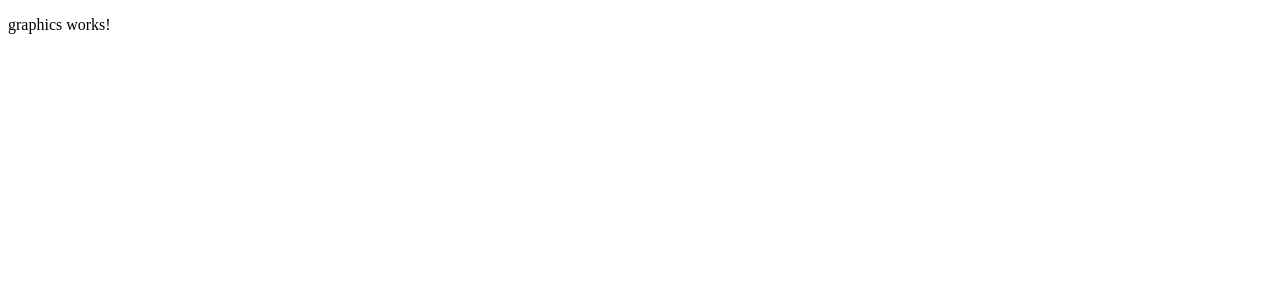
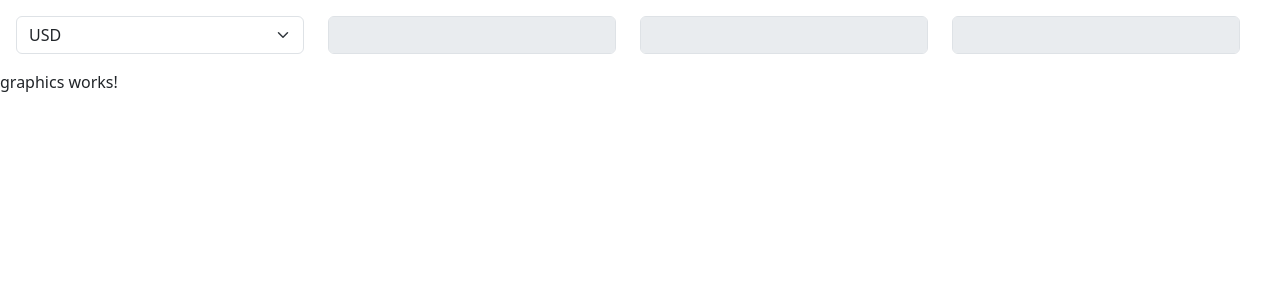
Before and after one commit to matecri/retohackseiiis, an Angular app: page / in a window 1280 px wide. Shown: the top 300 px of the page. Built offline with nearby package versions, Linux system fonts and the light colour scheme.

Commit message:
se realizo los input del convertor

```diff
--- a/angular.json
+++ b/angular.json
@@ -25,7 +25,8 @@
               "src/assets"
             ],
             "styles": [
-              "src/styles.css"
+              "src/styles.css",
+              "node_modules/bootstrap/dist/css/bootstrap.min.css"
             ],
             "scripts": []
           },
@@ -87,7 +88,8 @@
               "src/assets"
             ],
             "styles": [
-              "src/styles.css"
+              "src/styles.css",
+              "node_modules/bootstrap/dist/css/bootstrap.min.css"
             ],
             "scripts": []
           }
--- a/package.json
+++ b/package.json
@@ -14,10 +14,12 @@
     "@angular/common": "^16.2.0",
     "@angular/compiler": "^16.2.0",
     "@angular/core": "^16.2.0",
-    "@angular/forms": "^16.2.0",
+    "@angular/forms": "^16.2.10",
+    "@angular/material": "^16.2.9",
     "@angular/platform-browser": "^16.2.0",
     "@angular/platform-browser-dynamic": "^16.2.0",
     "@angular/router": "^16.2.0",
+    "bootstrap": "^5.3.2",
     "rxjs": "~7.8.0",
     "tslib": "^2.3.0",
     "zone.js": "~0.13.0"
--- a/src/app/app.component.html
+++ b/src/app/app.component.html
@@ -1,6 +1,10 @@
 <app-header></app-header>
+<mat-card>
+    <mat-card-content>
+        <app-convertor></app-convertor>
+    </mat-card-content>
+</mat-card>
 
-<app-convertor></app-convertor>
 
 <app-graphics></app-graphics>
 
--- a/src/app/app.component.ts
+++ b/src/app/app.component.ts
@@ -1,5 +1,4 @@
 import { Component } from '@angular/core';
-import { HeaderComponent } from "../app/header/header.component";
 
 @Component({
   selector: 'app-root',
--- a/src/app/convertor/convertor.component.html
+++ b/src/app/convertor/convertor.component.html
@@ -0,0 +1,21 @@
+<form class="form-inline">
+    <div class="row d-flex col-lg-12">
+        <div class="form-group col-3">
+            <select  class="form-select" [(ngModel)]="selectedCurrencie" [ngModelOptions]="{standalone: true}">
+                <option *ngFor="let currencie of currencies">{{currencie}}</option>
+            </select>
+        </div>
+        <div class="form-group col-3"  *ngIf="selectedCurrencie != currencies[0]">
+            <input type="USD" class="form-control" id="USD" name="USD"  disabled>
+        </div>
+        <div class="form-group col-3" *ngIf="selectedCurrencie != currencies[1]">
+            <input type="COP" class="form-control" id="COP" name="COP" disabled>
+        </div>
+        <div class="form-group col-3" *ngIf="selectedCurrencie != currencies[2]">
+            <input type="EU" class="form-control" id="EU" name="EU" disabled>
+        </div>
+        <div class="form-group col-3" *ngIf="selectedCurrencie != currencies[3]">
+            <input type="GBP" class="form-control" id="GBP" name="GBP" disabled>
+        </div>
+    </div>
+</form>
--- a/src/app/convertor/convertor.component.ts
+++ b/src/app/convertor/convertor.component.ts
@@ -1,10 +1,19 @@
-import { Component } from '@angular/core';
+import { Component, OnInit } from '@angular/core';
+import { ReactiveFormsModule } from '@angular/forms';
 
 @Component({
   selector: 'app-convertor',
-  templateUrl: 'convertor.component.html',
+  templateUrl : './convertor.component.html',
   styleUrls: ['./convertor.component.css']
 })
-export class ConvertorComponent {
+export class ConvertorComponent implements OnInit {
 
+  currencies = ['USD', 'COP', 'EU', 'GBP'];
+  selectedCurrencie = this.currencies[0];
+
+  constructor(){}
+
+  ngOnInit(): void {
+
+  }
 }
--- a/src/index.html
+++ b/src/index.html
@@ -5,6 +5,7 @@
   <title>Hackaseiiis</title>
   <base href="/">
   <meta name="viewport" content="width=device-width, initial-scale=1">
+  <link href="https://cdn.jsdelivr.net/npm/bootstrap@5.0.2/dist/css/bootstrap.min.css" rel="stylesheet" integrity="sha384-EVSTQN3/azprG1Anm3QDgpJLIm9Nao0Yz1ztcQTwFspd3yD65VohhpuuCOmLASjC" crossorigin="anonymous">
   <link rel="icon" type="image/x-icon" href="favicon.ico">
 </head>
 <body>
```
Also changed, not shown: src/app/app.module.ts (+8 -1 lines), 1 other file (tests, documents, lock files or other folders).
